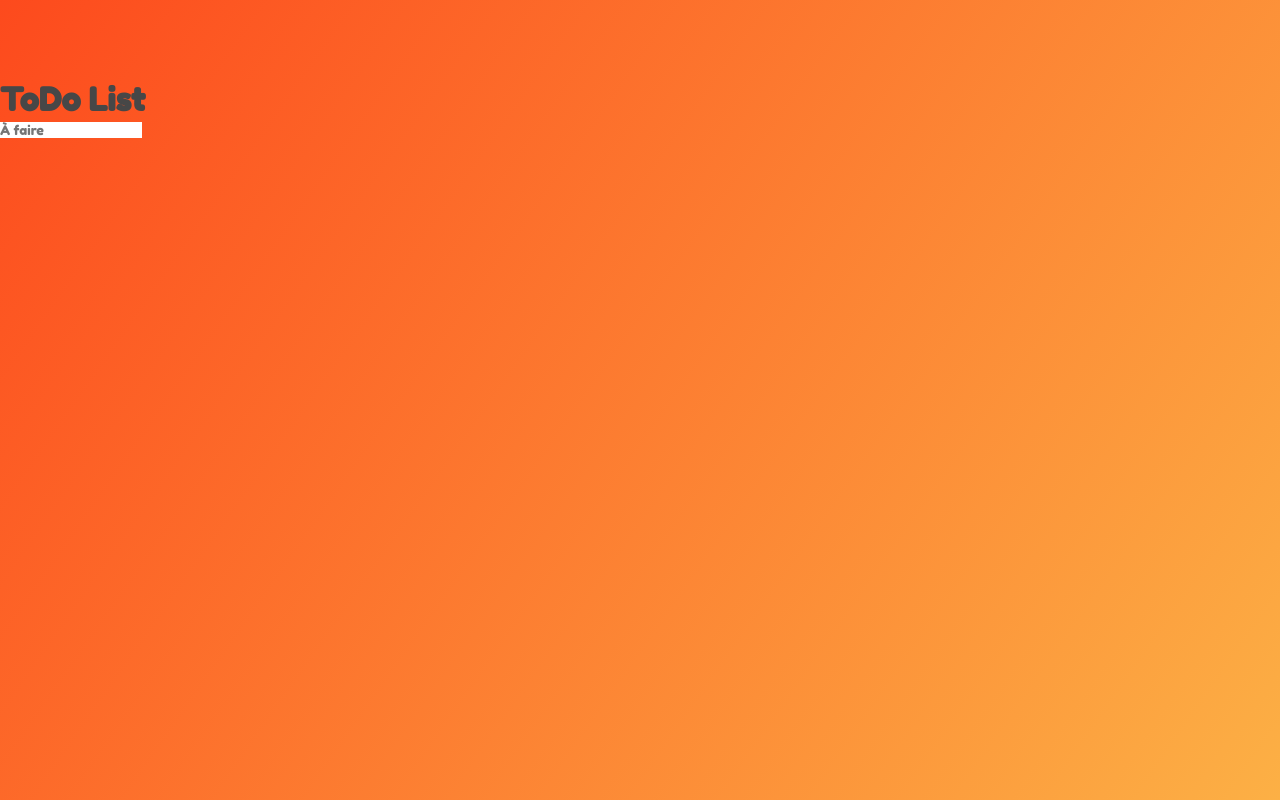
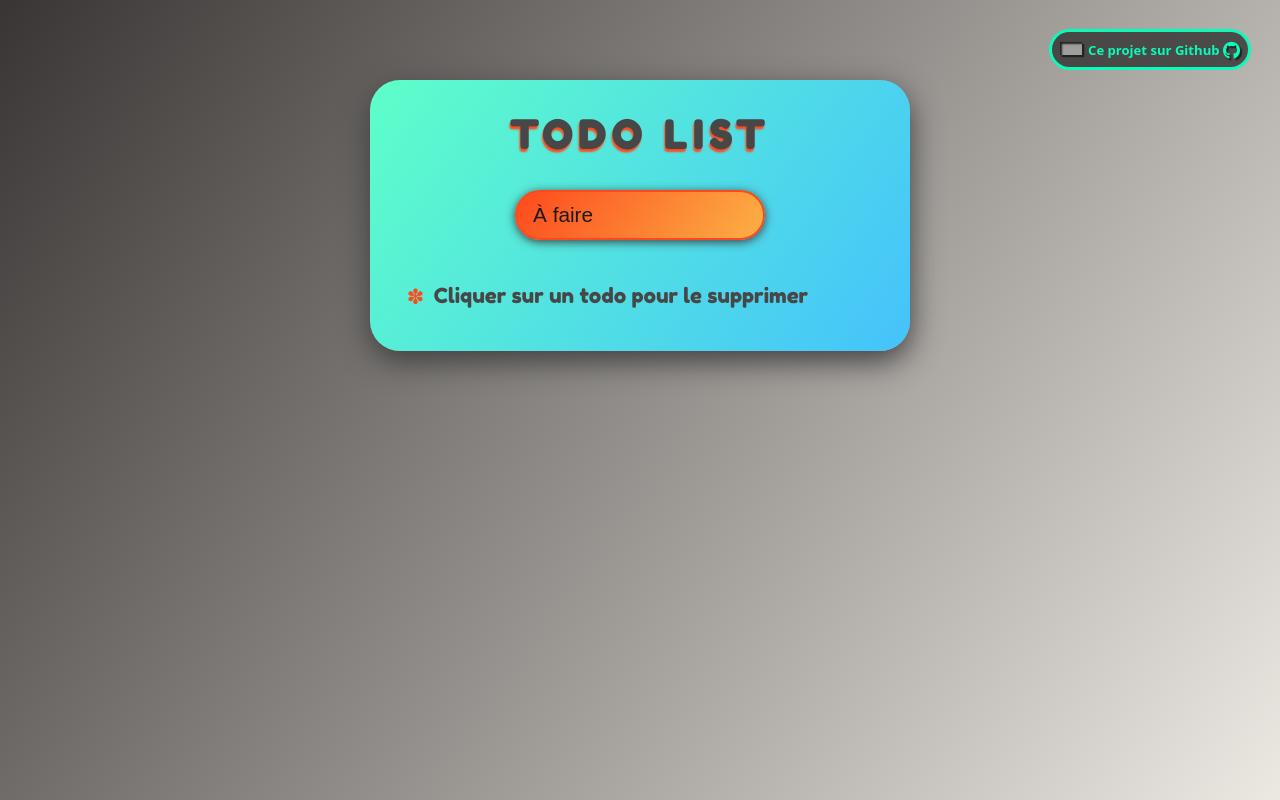
Before and after one commit to CY-Abdel/JS_Project, a plain HTML site: page ToDoList/index.html in a window 1280 px wide. Drawn offline with Linux system fonts and the light colour scheme; grey boxes are pictures that could not be loaded.

Commit message:
api Todo List

```diff
--- a/ToDoList/index.html
+++ b/ToDoList/index.html
@@ -13,13 +13,27 @@
 </head>
 
 <body>
+
+  <!-- Signature -->
+  <div class="container-signature">
+    <a href="https://github.com/ChougarAbdelhadi/TodoList" target="_blank">
+      <div class="signature">
+        <div class="flag"></div>
+          <h3>
+            Ce projet sur Github
+            <i class="fab fa-github"></i>
+          </h3>
+      </div>
+    </a>
+  </div>
+
+
   <div class="container">
     <h1>ToDo List</h1>
     <form action="">
       <input type="text" id="item" placeholder="À faire" autocomplete="off" minlength="2">
     </form>
     <ul id="list"></ul>
-
   </div>
 
 
@@ -30,18 +44,7 @@
 
 
 
-  <!-- Signature -->
-  <!-- <div class="container-signature">
-    <a href="https://github.com/ChougarAbdelhadi/Rain/" target="_blank">
-      <div class="signature">
-        <div class="flag"></div>
-          <h3>
-            Ce projet sur Github
-            <i class="fab fa-github"></i>
-          </h3>
-      </div>
-    </a>
-  </div> -->
+
 
 
 
--- a/ToDoList/script.js
+++ b/ToDoList/script.js
@@ -0,0 +1,45 @@
+const list = document.getElementById('list');
+const form = document.querySelector('form');
+const item = document.getElementById('item');
+
+// ajouter une tache a la liste
+form.addEventListener('submit', (e) => {
+    e.preventDefault();
+    list.innerHTML += `<li>${item.value}</li>`;
+    // on injecte l'element a ntre local storage
+    storage();
+    // on remet le place holder ' a faire"
+    item.value = '';
+});
+
+// supprimer un element
+list.addEventListener('click', (e) => {
+    if (e.target.classList.contains('checked')) {
+        e.target.remove();
+    } else {
+        e.target.classList.add('checked');
+    }
+    // si on supprime un element on appel la func storage pour le retirer egalement
+    storage();
+})
+
+// stockage(storage) des taches
+function storage() {
+    // avoir un local storage du nom todo list mais on doit l'injecter,,,
+    window.localStorage.todoList = list.innerHTML;
+
+    // injecter la liste on appelant la function
+}
+
+
+// afficher les taches enregistrer dans le local storage
+function getValue() {
+    let storageContent = window.localStorage.todoList;
+    if (!storageContent) {
+        list.innerHTML =
+            '<li>Cliquer sur un todo pour le supprimer</li>'
+    } else {
+        list.innerHTML = storageContent;
+    }
+}
+getValue();
--- a/ToDoList/style.css
+++ b/ToDoList/style.css
@@ -6,42 +6,38 @@
   padding: 0;
   box-sizing: border-box;
   outline: none;
+  /* border: 1px solid red; */
   border: none;
-  font-family: "Fredoka One", cursive;
-  color: #474747;
+  /* font-family: "Fredoka One", cursive; */
+  /* color: #474747; */
 }
 body {
   padding: 5rem 0;
   min-height: 100vh;
-  background: linear-gradient(125deg, #fd4a1d 0%, #fcb045 100%);
+  background: linear-gradient(125deg, #383534 0%, #ece8e2 100%);
+  font-family: "Fredoka One", cursive;
+  color: #474747;
 }
-
-/*
-
-body {
-  padding: 5rem 0;
-  background: linear-gradient(125deg, #fd4a1d 0%, #fcb045 100%);
-  min-height: 100vh;
-}
-body .container {
+.container {
   width: 540px;
+  background: linear-gradient(125deg, #5effc9 0%, #45c2fc 100%);
   margin: 0 auto;
   text-align: center;
-  background: linear-gradient(125deg, #5effc9 0%, #45c2fc 100%);
   padding: 2rem 1rem;
-  border-radius: 35px;
+  border-radius: 30px;
   box-shadow: 0px 10px 30px 0px #3f3f3f;
+
 }
-body h1 {
+h1 {
   text-transform: uppercase;
-  letter-spacing: 0.4rem;
-  font-size: 2.35rem;
+  letter-spacing: .4rem;
+  font-size: 2.4rem;
   text-shadow: -1px 3px 2px #fd4a1d;
 }
-body form {
+form {
   margin: 2rem 0;
 }
-body form input {
+form input {
   width: 250px;
   height: 50px;
   border-radius: 50px;
@@ -49,36 +45,36 @@ body form input {
   border: 2px solid #fd4a1d;
   font-size: 1.3rem;
   background: linear-gradient(125deg, #fd4a1d 0%, #fcb045 100%);
-  color: #5effc9;
+  color: #1b1b1b;
   box-shadow: 0px 2px 10px 0px #3f3f3f;
-  transition: 0.7s;
+  transition: 0.5s;
 }
-body form input::placeholder {
-  color: #5effc9;
+form input::placeholder {
+  color: #1b1b1b;
 }
-body form input:focus {
+form input:focus {
   border: 3px solid #ffee00;
 }
-body ul {
+ul {
   text-align: left;
 }
-body ul li {
+ul li {
   list-style: none;
   padding: 0.7rem;
   position: relative;
-  font-size: 1.2rem;
+  font-size: 1.3rem;
   cursor: pointer;
 }
-body ul li:before {
+ul li::before {
   content: "✽";
   padding: 0.6rem;
   font-size: 1.3rem;
   color: #fd4a1d;
 }
-body ul li:after {
+ul li::after {
   opacity: 0;
 }
-body ul li:hover:after {
+ul li:hover::after {
   content: " (terminé)";
   opacity: 0;
   font-size: 1.1rem;
@@ -86,13 +82,13 @@ body ul li:hover:after {
   font-style: italic;
   animation: pseudoClassAnim 1s forwards;
 }
-body ul .checked:before {
+ul .checked::before {
   content: "✔";
   padding: 10px 10px;
   font-size: 1.1rem;
   color: #fd4a1d;
 }
-body ul .checked:hover:after {
+ul .checked:hover::after {
   content: " (supprimer)";
   font-size: 1.1rem;
   color: #fd4a1d;
@@ -103,4 +99,56 @@ body ul .checked:hover:after {
   to {
     opacity: 1;
   }
-} */
+}
+
+
+
+/* Signature Github */
+@import url('https://fonts.googleapis.com/css?family=Open+Sans:300&display=swap');
+
+.signature {
+    display: flex;
+    position: absolute;
+    top: 2rem;
+    right: 2rem;
+    background: rgba(51, 51, 51, 0.808);
+    padding: .5rem .5rem;
+    border-radius: 50px;
+    box-shadow: 0 0 0px 3px rgb(9,251,186);
+    color: rgb(9,251,186);
+    font-family: 'Open Sans', sans-serif;
+    font-size: 0.7rem;
+    cursor: pointer;
+}
+
+.signature h3 {
+    margin: 0;
+}
+
+.signature:hover {
+    transform: translateX(3px);
+    background: linear-gradient(90deg, rgba(51, 51, 51, 0.808) 30%, rgba(100, 100, 100, 0.808) 100% );
+    transition: .3s ease;
+    box-shadow: 0 0 0px 3px rgb(79, 250, 204);
+    color: rgb(79, 250, 204);
+}
+.signature:focus {
+    outline: none;
+}
+.signature .flag {
+    height: 13px;
+    width: 22px;
+    background: url('https://kabyle.com/wp-content/uploads/2019/06/amazigh-flag.jpg') no-repeat center/cover;
+
+    /* Le Drapeau Français */
+    /* background: linear-gradient(90deg, blue 36%, white 36%, white 67%, red 67%); */
+    box-shadow: inset 2px 2px 2px #222, 2px 2px 1px #222;
+    margin-right: 6px;
+    transform: translateY(2px);
+}
+
+.signature i {
+    font-size: 1.1rem;
+    text-shadow: 2px 2px 1px #222;
+    transform: translateY(2px);
+  }
```
